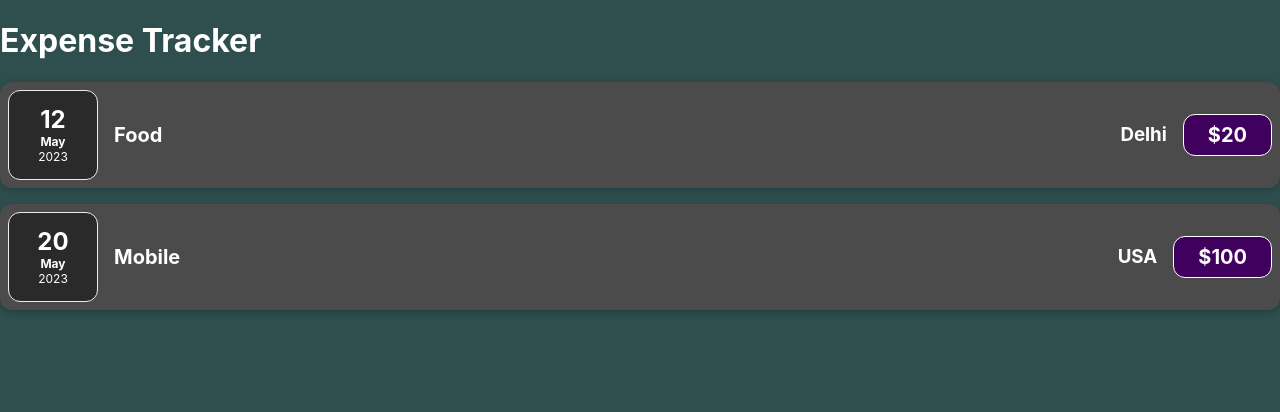
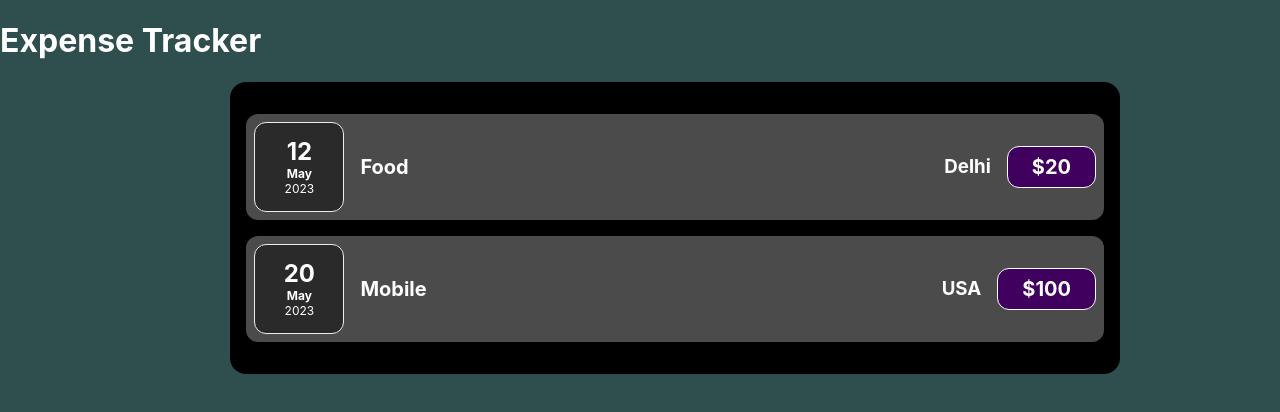
Before and after one commit to Harshal87/basic_react_project, a React (Create React App) app: page / in a window 1280 px wide. Shown: the top 412 px of the page. Built offline with nearby package versions, Linux system fonts and the light colour scheme.

Commit message:
Updated Module 1 completed

```diff
--- a/src/App.css
+++ b/src/App.css
@@ -36,3 +36,13 @@
     transform: rotate(360deg);
   }
 }
+
+.box {
+  position: relative;
+  left: 18%;
+  border-radius: 2vh;
+  background-color: black;
+  /* opacity: 84%; */
+  width: 67%;
+  padding: 2vh;
+}
--- a/src/App.js
+++ b/src/App.js
@@ -1,8 +1,7 @@
-import logo from "./logo.svg";
-import ExpenseItems from "./components/ExpenseItem";
+import ExpenseItems from "./components/ExpenseMain/ExpenseItem";
 import "./App.css";
 
-function App() {
+const App = () => {
   const obj1 = [
     {
       item: "Food",
@@ -22,8 +21,10 @@ function App() {
   return (
     <div>
       <h1>Expense Tracker</h1>
+
+      <div className="box">
         {
-        obj1.map((obj,index) => (
+          obj1.map((obj, index) => (
             <ExpenseItems
               key={index}
               place={obj.place}
@@ -38,7 +39,8 @@ function App() {
           // <ExpenseItems place={obj1[1].place} date={obj1[1].date} item={obj1[1].item} cost={obj1[1].cost}> </ExpenseItems>
         }
       </div>
+    </div>
   );
-}
+};
 
 export default App;
--- a/src/components/ExpenseDate.css
+++ /dev/null
@@ -1,26 +0,0 @@
-.expense-date {
-    display: flex;
-    flex-direction: column;
-    width: 5.5rem;
-    height: 5.5rem;
-    border: 1px solid #ececec;
-    background-color: #2a2a2a;
-    color: white;
-    border-radius: 12px;
-    align-items: center;
-    justify-content: center;
-  }
-
-  .expense-date__month {
-    font-size: 0.75rem;
-    font-weight: bold;
-  }
-
-  .expense-date__year {
-    font-size: 0.75rem;
-  }
-
-  .expense-date__day {
-    font-size: 1.5rem;
-    font-weight: bold;
-  }
--- a/src/components/ExpenseDate.js
+++ /dev/null
@@ -1,21 +0,0 @@
-import "./ExpenseDate.css"
-function ExpenseDate(props)
-{
-    console.log(props.date)
-    const day = props.date.toLocaleString("en-US", { day: "2-digit" });
-    const month = props.date.toLocaleString("en-US", { month: "long" });
-    const year = props.date.getFullYear();
-
-    return(
-        <div className="expense-date">
-        <div className="expense-date__day">{day}</div>
-
-        <div className="expense-date__month">{month}</div>
-
-        <div className="expense-date__year"> {year}</div>
-      </div>
-    )
-
-}
-
-export default ExpenseDate
--- a/src/components/ExpenseItem.js
+++ /dev/null
@@ -1,27 +0,0 @@
-import "./ExpenseItem.css";
-
-import ExpenseDate from "./ExpenseDate";
-function ExpenseItems(props) {
-  // const day = props.date.toLocaleString("en-US", { day: "2-digit" });
-  // const month = props.date.toLocaleString("en-US", { month: "long" });
-  // const year = props.date.getFullYear();
-  // const item_cot=10;
-  // const date=props.date
-  return (
-
-    <div className="expense-item">
-      {/* <h3>{props.date.toISOString()}</h3> */}
-      <ExpenseDate date={props.date} ></ExpenseDate>
-      <div className="expense-item__description">
-        <h2>{props.item}</h2>
-
-        <h3>{props.place}</h3>
-
-        <div className="expense-item__price">{props.cost}</div>
-      </div>
-    </div>
-
-  );
-}
-
-export default ExpenseItems;
--- /dev/null
+++ b/src/components/ExpenseMain/ExpenseDate.css
@@ -0,0 +1,25 @@
+
+
+.expense-date {
+    display: flex;
+    flex-direction: column;
+
+    color: white;
+    border-radius: 12px;
+    align-items: center;
+    justify-content: center;
+  }
+
+  .expense-date__month {
+    font-size: 0.75rem;
+    font-weight: bold;
+  }
+
+  .expense-date__year {
+    font-size: 0.75rem;
+  }
+
+  .expense-date__day {
+    font-size: 1.5rem;
+    font-weight: bold;
+  }
--- /dev/null
+++ b/src/components/ExpenseMain/ExpenseDate.js
@@ -0,0 +1,23 @@
+import "../ExpenseMain/ExpenseDate.css";
+import Card from "../UI/Card";
+
+const ExpenseDate = (props) => {
+  console.log(props.date);
+  const day = props.date.toLocaleString("en-US", { day: "2-digit" });
+  const month = props.date.toLocaleString("en-US", { month: "long" });
+  const year = props.date.getFullYear();
+
+  return (
+    <Card className="expense-date">
+      {/* <div className="expense-date"> */}
+      <div className="expense-date__day">{day}</div>
+
+      <div className="expense-date__month">{month}</div>
+
+      <div className="expense-date__year"> {year}</div>
+      {/* </div> */}
+    </Card>
+  );
+};
+
+export default ExpenseDate;
--- /dev/null
+++ b/src/components/ExpenseMain/ExpenseItem.js
@@ -0,0 +1,26 @@
+import "../ExpenseMain/ExpenseItem.css";
+
+import ExpenseDate from "../ExpenseMain/ExpenseDate";
+const ExpenseItems = (props) => {
+  // const day = props.date.toLocaleString("en-US", { day: "2-digit" });
+  // const month = props.date.toLocaleString("en-US", { month: "long" });
+  // const year = props.date.getFullYear();
+  // const item_cot=10;
+  // const date=props.date
+  return (
+    <div className="expense-item">
+      {/* <h3>{props.date.toISOString()}</h3> */}
+
+      <ExpenseDate date={props.date}></ExpenseDate>
+      <div className="expense-item__description">
+        <h2>{props.item}</h2>
+
+        <h3>{props.place}</h3>
+
+        <div className="expense-item__price">{props.cost}</div>
+      </div>
+    </div>
+  );
+};
+
+export default ExpenseItems;
--- /dev/null
+++ b/src/components/UI/Card.css
@@ -0,0 +1,7 @@
+
+.card{
+    width: 5.5rem;
+    height: 5.5rem;
+    border: 1px solid #ececec;
+    background-color: #2a2a2a;
+}
--- /dev/null
+++ b/src/components/UI/Card.js
@@ -0,0 +1,8 @@
+import "../UI/Card.css";
+
+const Card = (props) => {
+  const card = `${props.className} card`;
+  return <div className={card}> {props.children}</div>;
+};
+
+export default Card;
```
Also changed, not shown: src/components/ExpenseMain/ExpenseItem.css (renamed from src/components/ExpenseItem.css). Lines whose indentation alone changed are shown as unchanged.
